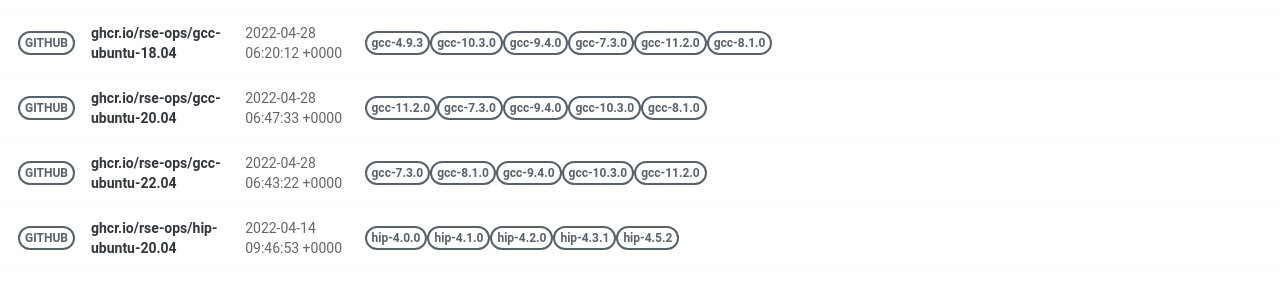
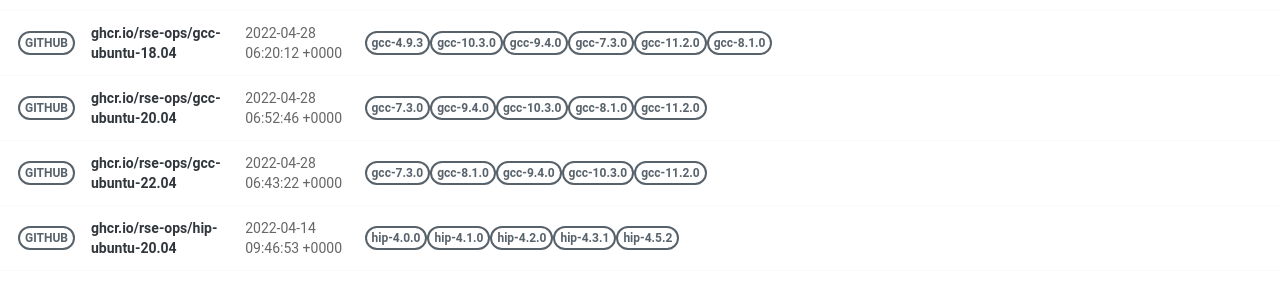
Before and after one commit to rse-ops/docker-images, a Jekyll site: the page built from pages/index.md, in a window 1280 px wide. Shown: the part 581-866 px from the top of the page. Built offline with Jekyll 4.4.1, drawn with Linux system fonts in a browser that asks for light colours; nearby versions of some CDN libraries.

Commit message:
Automated push to update library 2022-04-28

```diff
--- a/_library/ghcr.io-rse-ops-gcc-ubuntu-20.04.md
+++ b/_library/ghcr.io-rse-ops-gcc-ubuntu-20.04.md
@@ -1,14 +1,11 @@
 ---
 layout: container
 name: ghcr.io/rse-ops/gcc-ubuntu-20.04
-updated_at: 2022-04-28 06:47:33.374847
+updated_at: 2022-04-28 06:52:46.331533
 
 
 container_url: https://github.com/orgs/rse-ops/packages/container/package/gcc-ubuntu-20.04
 versions:
- - tag: gcc-11.2.0
-   dockerfile: https://github.com/rse-ops/docker-images/blob/main/ubuntu/gcc/Dockerfile
-   manifest: https://crane.ggcr.dev/manifest/ghcr.io/rse-ops/gcc-ubuntu-20.04:gcc-11.2.0
  - tag: gcc-7.3.0
    dockerfile: https://github.com/rse-ops/docker-images/blob/main/ubuntu/gcc/Dockerfile
    manifest: https://crane.ggcr.dev/manifest/ghcr.io/rse-ops/gcc-ubuntu-20.04:gcc-7.3.0
```
Also changed, not shown: other parts of _library/ghcr.io-rse-ops-gcc-ubuntu-20.04.md (+3 -0 lines).
